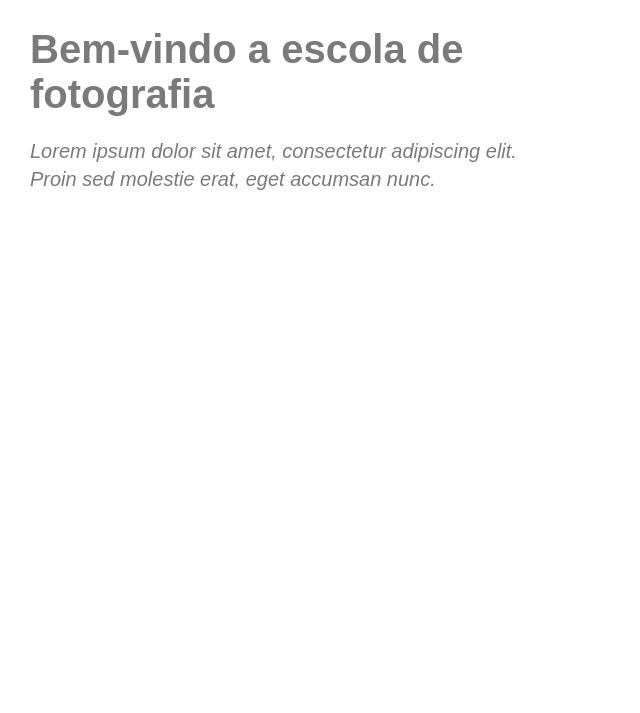
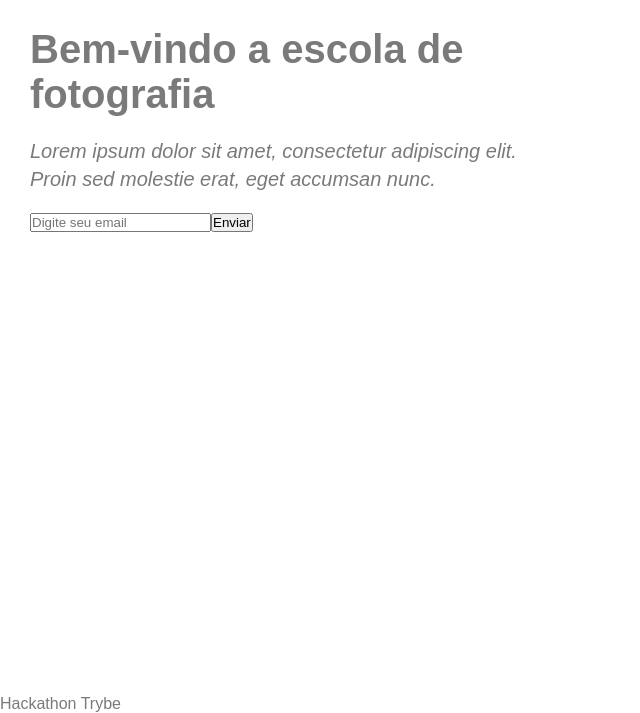
Before and after one commit to Bel-Albuquerque/Projeto-Hackathon, a plain HTML site: page index.html in a window 1280 px wide. Shown: the part 87-800 px from the top of the page, without its empty margins (0-640 px from the left). Drawn offline with Linux system fonts and the light colour scheme; no server answers.

Commit message:
Input e button

```diff
--- a/index.html
+++ b/index.html
@@ -28,16 +28,19 @@
       <section id="content">
         <h1> Bem-vindo a escola de fotografia</h1>
         <p>Lorem ipsum dolor sit amet, consectetur adipiscing elit. Proin sed molestie erat, eget accumsan nunc. </p>
+        <div id = "entradas">
+          <input placeholder="Digite seu email">
+          <button>Enviar</button>
+        </div>
       </section>
     </div>
     <section id="home-image">
       <div id="images"></div>
     </section>
   </main>
-
-
-
-
+  <footer>
+    Hackathon Trybe
+  </footer>
   <script src='script.js'></script>
 </body>
 
--- a/style.css
+++ b/style.css
@@ -78,8 +78,7 @@ nav a:hover {
 }
 
 .image {
-  width: 100%;
-  height: 100%;
+  height: 560px;
   float: left;
 }
 
@@ -88,3 +87,14 @@ nav a:hover {
   flex-direction: column;
   width: 50%;
 }
+
+footer {
+  bottom: 0;
+  width: 100%;
+  position: fixed;
+}
+
+#entradas {
+  display: flex;
+  margin-top: 20px;
+}
```
Also changed, not shown: homeImage.png (added).
